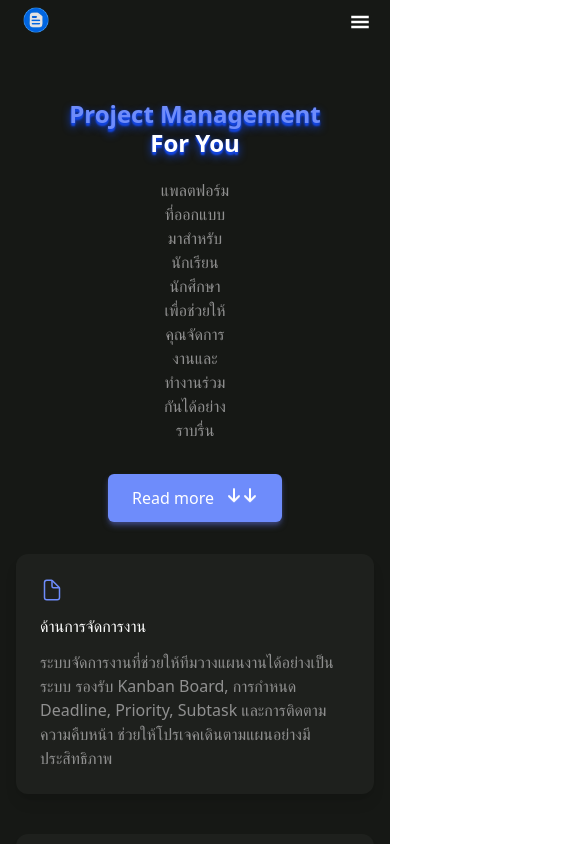
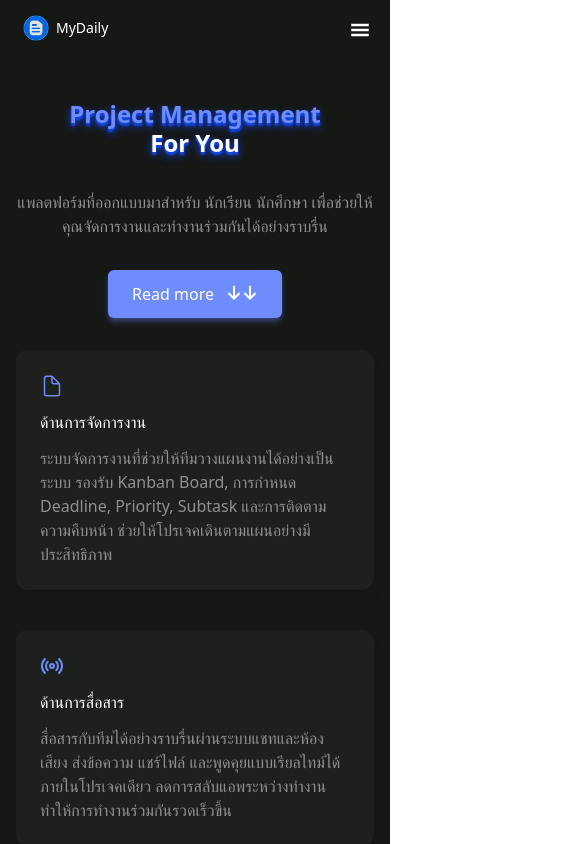
Before and after one commit to Lolipopxn/ProjectManagement-Web, a Next.js app in the folder projectmanage-web/main-web/: page /pages/landing_page in a window 390 px wide. Shown: the top 844 px of the page, 585 px wide, since content can reach past the window. Built offline with nearby package versions, Linux system fonts and the light colour scheme.

Commit message:
fix text and ui overflow responsive (mobile) landing page

```diff
--- a/projectmanage-web/main-web/app/pages/landing_page/demo_landing.tsx
+++ b/projectmanage-web/main-web/app/pages/landing_page/demo_landing.tsx
@@ -5,10 +5,10 @@ import { AiFillPicture } from "react-icons/ai";
 export default function Page() {
   return (
     <section id="demo" className="bg-[#161815] h-auto">
-      <div className="container mx-auto relative px-25 py-25 max-w-[1320px] text-white flex flex-col space-y-10">
+      <div className="container mx-auto relative px-15 md:px-25 py-25 max-w-[1320px] text-white flex flex-col space-y-10">
         {/*Title*/}
-        <div className="justify-items-center space-y-5">
-          <h1 className="text-2xl font-semibold border-2 border-[#ffffff] py-2 px-10 rounded-[12] bg-[#6E8CFB] shadow-lg">Demo: Mydaily</h1>
+        <div className="justify-items-center space-y-5 text-center">
+          <h1 className="text-2xl font-semibold border-2 border-[#ffffff] py-2 md:px-10 rounded-[12] bg-[#6E8CFB] shadow-lg">Demo: Mydaily</h1>
           <p className="text-center font-normal text-sm">
             ส่วนนี้จะเป็นวิดิโอที่อธิบายและเเสดงเกี่ยวกับการใช้งานเว็บแอพลิเคชันทั้งหมด
           </p>
--- a/projectmanage-web/main-web/app/pages/landing_page/footer_landing.tsx
+++ b/projectmanage-web/main-web/app/pages/landing_page/footer_landing.tsx
@@ -5,9 +5,9 @@ import { FaFacebook, FaFacebookMessenger, FaGithub } from "react-icons/fa";
 export default function Page() {
     return (
         <section id='footer' className='bg-[#161815] h-auto'>
-            <div className="container mx-auto relative px-25 py-10 max-w-[1320px] text-white flex flex-col space-y-10">
+            <div className="container mx-auto relative px-25 py-10 max-w-[1320px] text-white flex flex-col space-y-10 text-sm md:text-md">
                 <div className="justify-items-center py-5">
-                    <h1 className="text-5xl font-bold">-- What's next --</h1>
+                    <h1 className="text-2xl md:text-5xl font-bold">-- What's next --</h1>
                 </div>
                 <div className="grid grid-cols-1 md:grid-cols-4 gap-15 px-5">
                     <div>
--- a/projectmanage-web/main-web/app/pages/landing_page/hero_landing.tsx
+++ b/projectmanage-web/main-web/app/pages/landing_page/hero_landing.tsx
@@ -11,8 +11,10 @@ export default function Header() {
                 <div className="container mx-auto relative py-25 px-4 text-white max-w-[1320px] h-auto flex flex-col justify-center items-center text-center space-y-8">
                     <div className="space-y-5">
                        <h1 className="text-[#6E8CFB] text-2xl md:text-7xl font-semibold leading-[1.2] text-shadow-lg text-shadow-blue-700">Project Management <br /> <span className="text-white">For You</span></h1>
-                       <p className=" px-90 text-[#909090] text-md">แพลตฟอร์มที่ออกแบบมาสำหรับ นักเรียน นักศึกษา เพื่อช่วยให้คุณจัดการงานและทำงานร่วมกันได้อย่างราบรื่น</p>
+
                     </div>
+
+                    <p className="text-[#909090] text-md">แพลตฟอร์มที่ออกแบบมาสำหรับ นักเรียน นักศึกษา เพื่อช่วยให้คุณจัดการงานและทำงานร่วมกันได้อย่างราบรื่น</p>
 
                     <a href="#howto">
                         <button className="bg-[#6E8CFB] flex flex-row justify-center items-center gap-3 px-6 py-3 rounded-md text-white font-medium hover:bg-[#50589C] transition shadow-md shadow-[#3C467B]">
--- a/projectmanage-web/main-web/app/pages/landing_page/howToPage.tsx
+++ b/projectmanage-web/main-web/app/pages/landing_page/howToPage.tsx
@@ -6,7 +6,7 @@ export default function HowToPage() {
             {/*Page step 1-2*/}
             <div className="bg-[#6E8CFB]">
                 <div className="container mx-auto relative pt-15 px-10 max-w-[1320px] flex flex-col justify-center items-between">
-                    <div className="justify-items-center border-2 rounded-[15px] bg-[#636CCB] mt-10 w-1/3 text-center self-center shadow-lg">
+                    <div className="justify-items-center border-2 rounded-[15px] bg-[#636CCB] mt-10 w-full md:w-1/3 text-center self-center shadow-lg">
                         <h1 className="text-white text-2xl font-semibold py-5">How to Use Web Application ?</h1>
                     </div>
 
--- a/projectmanage-web/main-web/app/pages/landing_page/navbar_landing.tsx
+++ b/projectmanage-web/main-web/app/pages/landing_page/navbar_landing.tsx
@@ -12,13 +12,13 @@ export default function Nav() {
 
     return (
         <nav className="bg-[#161815] fixed top-0 left-0 w-full z-50">
-            <div className="container mx-auto relative md:py-4 px-4 text-white text-sm max-w-[1320px] h-auto flex flex-col md:flex-row md:justify-between md:items-center">
+            <div className="container mx-auto relative py-2 md:py-4 px-4 text-white text-sm max-w-[1320px] h-auto flex flex-col md:flex-row md:justify-between md:items-center">
                 <div className="flex flex-col md:flex-row md:items-center gap-5">
                     <div className="flex flex-row items-center">
                         <a href="#">
                             <img src="/Logo-main.png" alt="Logo" className="h-10 w-10 md:h-14 md:w-14"/>
                         </a>
-                        <a href="#" className="hidden sm:flex">
+                        <a href="#" className="">
                            MyDaily
                         </a>
 
```
